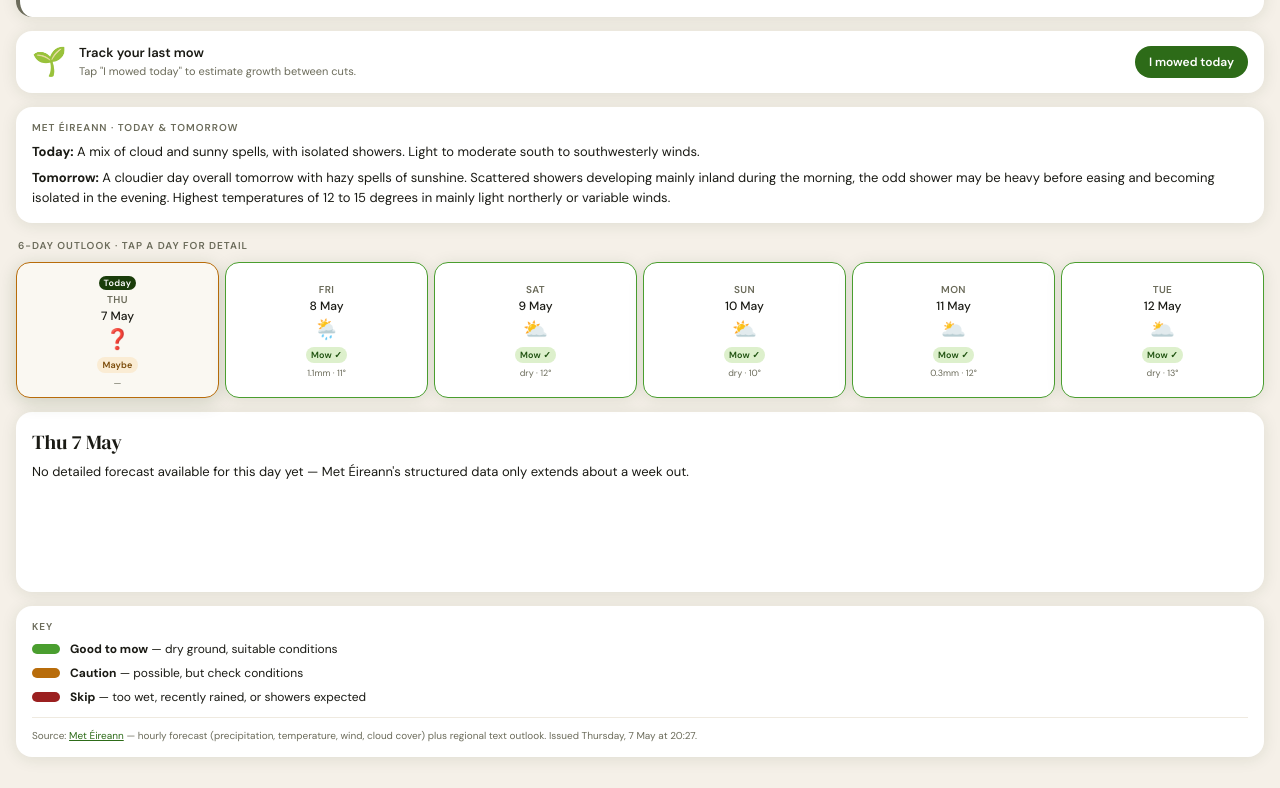
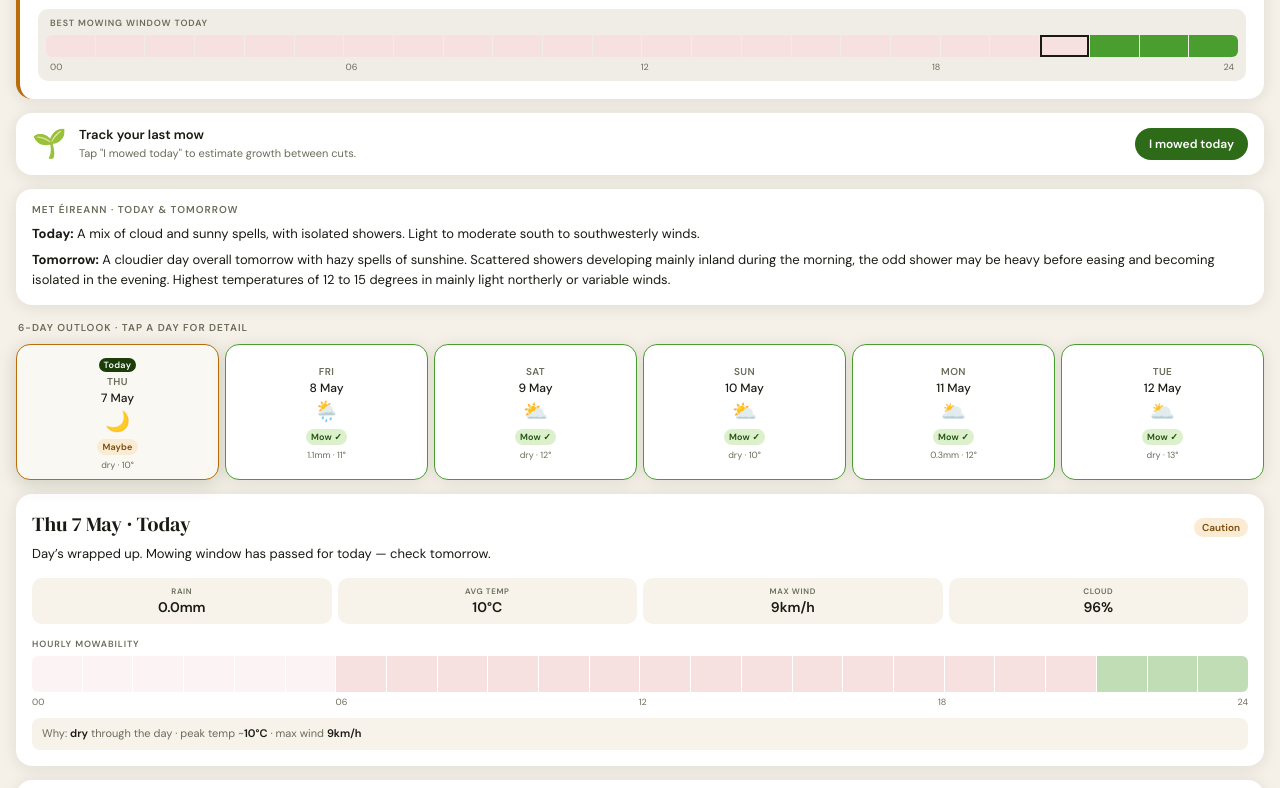
Before and after one commit to nerdwan/lawn-forecast, a plain HTML site: page index.html in a window 1280 px wide. Shown: the part 304-1092 px from the top of the page. Drawn offline with Linux system fonts and the light colour scheme.

Commit message:
Add files via upload

```diff
--- a/index.html
+++ b/index.html
@@ -656,13 +656,66 @@ function scoreHour(entry, recent) {
 }
 
 // ── Roll up hourly scores into a day verdict ──────────────────────────────
-function summariseDay(hours) {
-  // Daylight + reasonable mowing window: 8am to 8pm.
-  const daytime = hours.filter(h => {
+// `isToday` lets us trim past hours from the analysis so an evening reload
+// doesn't claim a great mowing window for hours that have already gone by.
+function summariseDay(hours, isToday = false) {
+  if (!hours || hours.length === 0) return null;
+
+  // For "today", drop any hours that are already in the past — there's no
+  // point recommending a window from earlier this morning. We keep a record
+  // of whether we trimmed, so the headline can reflect it.
+  const now = new Date();
+  let workingHours = hours;
+  let trimmedPastHours = 0;
+  if (isToday) {
+    const cutoff = now.getTime() - 30 * 60 * 1000; // 30 min grace
+    const before = hours.length;
+    workingHours = hours.filter(h => h.time.getTime() >= cutoff);
+    trimmedPastHours = before - workingHours.length;
+  }
+
+  // If the full daytime window (8am–8pm) is gone for today, return a
+  // "day's done" summary rather than null. The user still needs SOMETHING
+  // in the today card.
+  const remainingDaytime = workingHours.filter(h => {
     const hr = h.time.getHours();
     return hr >= 8 && hr < 20;
   });
-  if (daytime.length === 0) return null;
+
+  if (isToday && remainingDaytime.length === 0) {
+    // Compute stats from the original full-day hours so the figures still
+    // describe today as a whole.
+    const dayHours = hours.filter(h => {
+      const hr = h.time.getHours();
+      return hr >= 8 && hr < 20;
+    });
+    const totalRain = hours.reduce((a, h) => a + h.precip_mm, 0);
+    const avgTemp = dayHours.length
+      ? dayHours.reduce((a, h) => a + h.temp_c, 0) / dayHours.length
+      : (workingHours[0]?.temp_c ?? 10);
+    const maxWind = dayHours.length
+      ? Math.max(...dayHours.map(h => h.wind_kmh))
+      : (workingHours[0]?.wind_kmh ?? 0);
+    const avgCloud = dayHours.length
+      ? dayHours.reduce((a, h) => a + h.cloud_pct, 0) / dayHours.length
+      : (workingHours[0]?.cloud_pct ?? 80);
+
+    return {
+      verdict: 'caution',
+      headline: 'Day’s wrapped up',
+      sub: 'Mowing window has passed for today — check tomorrow',
+      icon: '🌙',
+      bestWindow: null,
+      totalRain, avgTemp, maxWind, avgCloud,
+      goHours: 0, skipHours: 0,
+      dayOver: true
+    };
+  }
+
+  // Normal path: at least some daytime hours remain (or it's a future day).
+  // Use the full day's hours for "totalRain" since rain earlier today still
+  // matters for ground wetness, but base the verdict on the remaining ones.
+  const daytime = remainingDaytime.length > 0 ? remainingDaytime : workingHours;
 
   const goHours = daytime.filter(h => h.verdict === 'go').length;
   const skipHours = daytime.filter(h => h.verdict === 'skip').length;
@@ -671,7 +724,7 @@ function summariseDay(hours) {
   const maxWind = Math.max(...daytime.map(h => h.wind_kmh));
   const avgCloud = daytime.reduce((a, h) => a + h.cloud_pct, 0) / daytime.length;
 
-  // Find longest contiguous "go" window in daytime.
+  // Find longest contiguous "go" window in the *remaining* daytime hours.
   let bestRun = { start: null, end: null, length: 0 };
   let curStart = null, curLen = 0;
   for (const h of daytime) {
@@ -686,13 +739,18 @@ function summariseDay(hours) {
     }
   }
 
+  // Threshold for a "real" mowing window. If we've trimmed away the morning,
+  // accept shorter runs (2h instead of 3h) since the day is partially gone.
+  const goThreshold = (isToday && trimmedPastHours > 0) ? 2 : 3;
+
   let verdict, headline, sub;
-  if (bestRun.length >= 3) {
+  if (bestRun.length >= goThreshold) {
     verdict = 'go';
     const startHr = bestRun.start.getHours();
     const endHr = bestRun.end.getHours() || 24;
     headline = 'Good to mow';
-    sub = `Best window: ${pad(startHr)}:00–${pad(endHr)}:00 · ${bestRun.length}h dry`;
+    const prefix = (isToday && trimmedPastHours > 0) ? 'Remaining window' : 'Best window';
+    sub = `${prefix}: ${pad(startHr)}:00–${pad(endHr)}:00 · ${bestRun.length}h dry`;
   } else if (skipHours >= 8 || totalRain >= 5) {
     verdict = 'skip';
     headline = 'Skip today';
@@ -722,7 +780,8 @@ function summariseDay(hours) {
     verdict, headline, sub, icon,
     bestWindow: bestRun.length > 0 ? bestRun : null,
     totalRain, avgTemp, maxWind, avgCloud,
-    goHours, skipHours
+    goHours, skipHours,
+    dayOver: false
   };
 }
 
@@ -745,28 +804,33 @@ function buildDays(hourlyEntries) {
     return { ...entry, ...scoreHour(entry, recent) };
   });
 
-  // Bucket into days.
+  // Bucket into days, keyed by local-midnight ISO date string. Using a
+  // string key (not ms) avoids any subtle drift on DST transition days.
   const byDay = new Map();
   for (const h of scored) {
-    const key = startOfDay(h.time).getTime();
+    const d = startOfDay(h.time);
+    const key = `${d.getFullYear()}-${pad(d.getMonth()+1)}-${pad(d.getDate())}`;
     if (!byDay.has(key)) byDay.set(key, []);
     byDay.get(key).push(h);
   }
 
-  // Build summaries for the next 6 days starting today.
-  const today = startOfDay(new Date()).getTime();
+  // Build summaries for the next 6 days starting today. Iterate by adding
+  // 1 to the date object directly (DST-safe) rather than adding 86_400_000ms.
   const summaries = [];
+  const cursor = startOfDay(new Date());
   for (let i = 0; i < 6; i++) {
-    const key = today + i * 86400000;
+    const key = `${cursor.getFullYear()}-${pad(cursor.getMonth()+1)}-${pad(cursor.getDate())}`;
     const hours = byDay.get(key) || [];
-    const date = new Date(key);
+    const date = new Date(cursor);
     const lbl = dateLabel(date);
-    const summary = hours.length > 0 ? summariseDay(hours) : null;
+    const isToday = i === 0;
+    const summary = hours.length > 0 ? summariseDay(hours, isToday) : null;
     summaries.push({
       date, dayName: lbl.day, dateLabel: lbl.date,
-      hours, summary, isToday: i === 0,
+      hours, summary, isToday,
       hasData: summary !== null
     });
+    cursor.setDate(cursor.getDate() + 1);
   }
   return summaries;
 }
```
